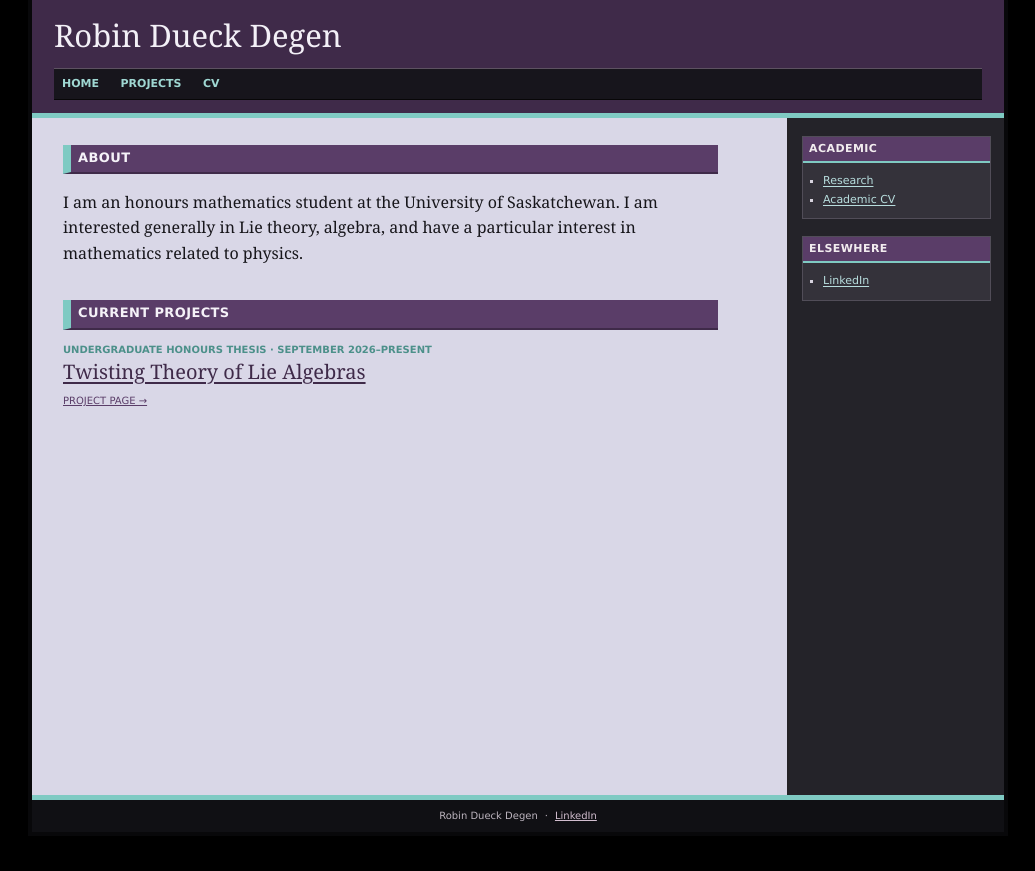
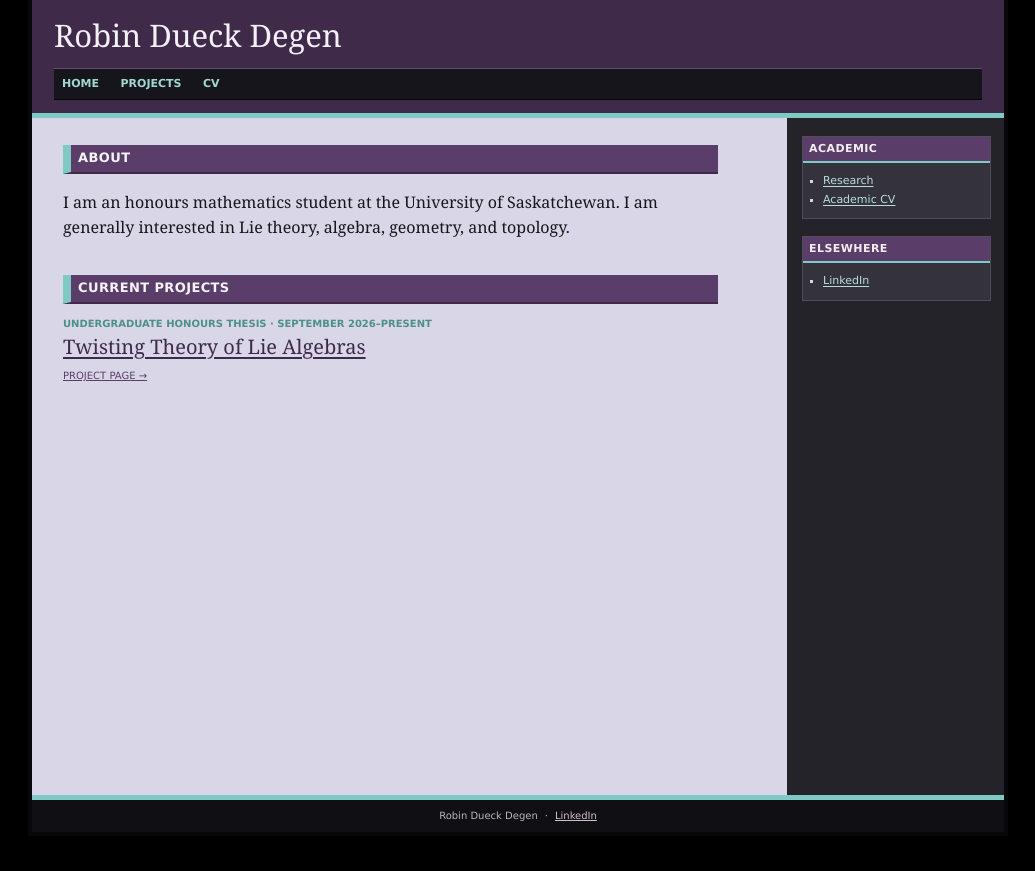
Before and after one commit to 8ts5bgytc8-cyber/robindueckdegen.com, a Jekyll site: the page built from index.html, in a window 1280 px wide. Shown: the top 871 px of the page, without its empty margins (122-1157 px from the left). Built offline with Jekyll 4.4.1, drawn with Linux system fonts in a browser that asks for light colours.

Commit message:
Edits to about section.

```diff
--- a/index.html
+++ b/index.html
@@ -7,8 +7,7 @@ description: Robin Dueck Degen — honours mathematics student at the University
 <section class="home-block" id="about">
   <h2>About</h2>
   <p class="home-intro">
-    I am an honours mathematics student at the University of Saskatchewan. I am interested generally in Lie theory, algebra, and have a particular interest in mathematics related to physics.
-  </p>
+    I am an honours mathematics student at the University of Saskatchewan. I am generally interested in Lie theory, algebra, geometry, and topology.
 </section>
 
 <section class="home-block" id="research">
```
Also changed, not shown: 1 other file.
